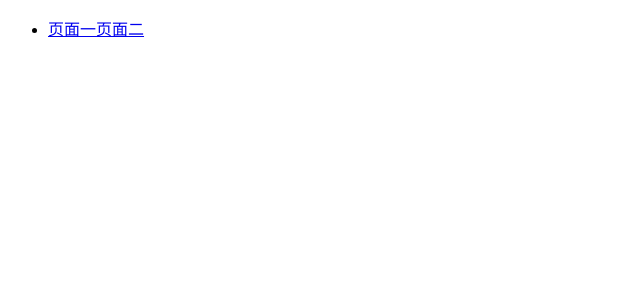
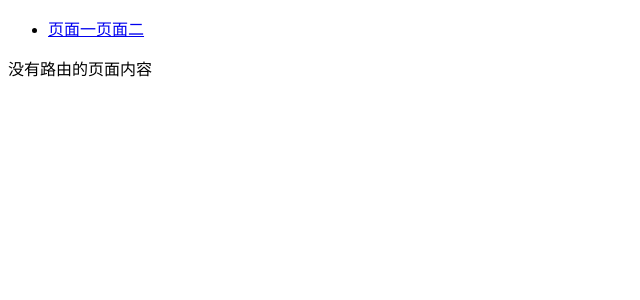
Before and after one commit to PlumDong/react-demo-heima, a React (Create React App) app: page / in a window 1280 px wide. Shown: the top 300 px of the page, without its empty margins (0-640 px from the left). Built offline with nearby package versions, Linux system fonts and the light colour scheme.

Commit message:
4. React路由-Route组件

```diff
--- a/src/App.jsx
+++ b/src/App.jsx
@@ -2,6 +2,7 @@ import {BrowserRouter as Router, Route, Link} from 'react-router-dom'
 
 const First = () => <p>页面一的页面内容</p>
 const Tow = () => <p>页面二的页面内容</p>
+const All = () => <p>没有路由的页面内容</p>
 
 const App = () => {
     return (
@@ -22,8 +23,9 @@ const App = () => {
                   component属性：展示的组件
                   Route 组件写在哪，渲染出来的组件就展示在哪
                 */}
-                <Route path="/first" component={First}></Route>
+                <Route path="/first"><First></First></Route>
                 <Route path="/tow" component={Tow}></Route>
+                <Route component={All}></Route>
             </div>
         </Router>
     )
```
